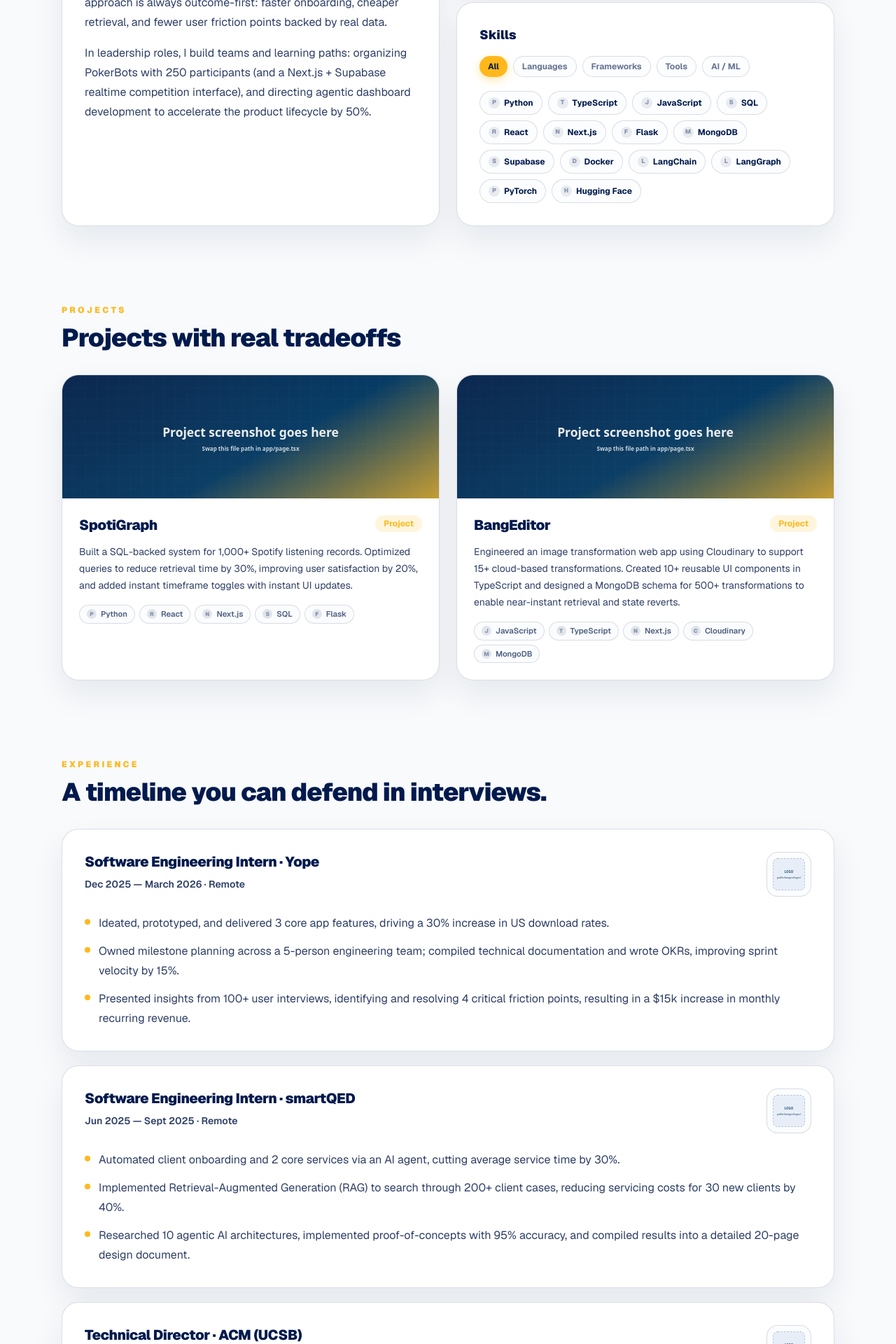
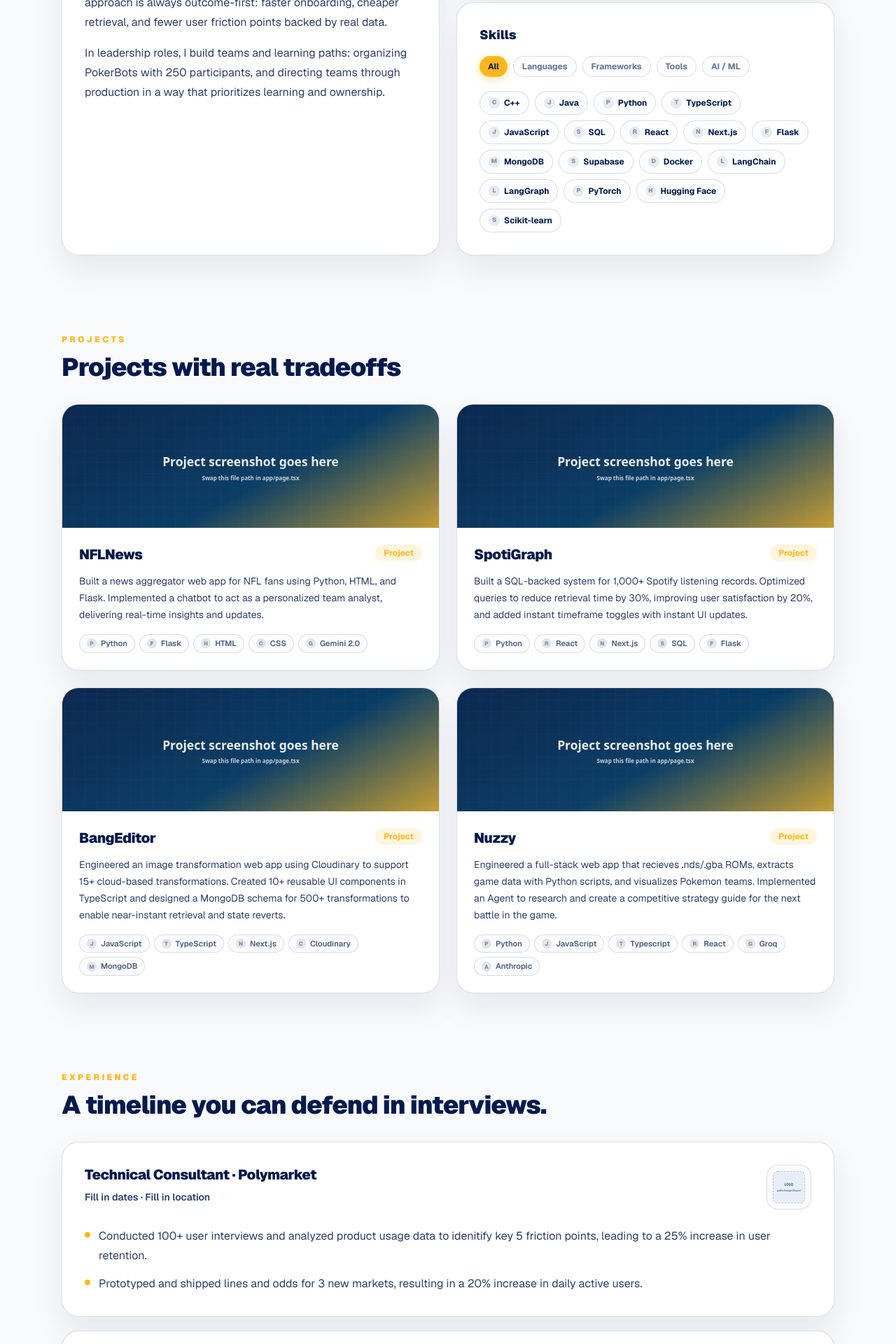
Before and after one commit to Mitul-Marimuthu/Portfolio, a Next.js app: page / in a window 1280 px wide. Shown: the part 1340-3260 px from the top of the page at 70% size. Built offline with nearby package versions, Linux system fonts and the light colour scheme.

Commit message:
added more to the page

```diff
--- a/app/page.tsx
+++ b/app/page.tsx
@@ -182,15 +182,14 @@
                 </p>
                 <p>
                   I focus on building agentic AI and data-driven web features end
-                  to end—turning prototypes into shipped product work. My
+                  to end - turning prototypes into shipped product work. My
                   approach is always outcome-first: faster onboarding, cheaper
                   retrieval, and fewer user friction points backed by real data.
                 </p>
                 <p>
                   In leadership roles, I build teams and learning paths: organizing
-                  PokerBots with 250 participants (and a Next.js + Supabase
-                  realtime competition interface), and directing agentic dashboard
-                  development to accelerate the product lifecycle by 50%.
+                  PokerBots with 250 participants, and directing teams through production
+                  in a way that prioritizes learning and ownership.
                 </p>
               </div>
             </div>
@@ -234,6 +233,13 @@
 
           <div className="grid gap-6 lg:grid-cols-2">
             <ProjectCard
+              title="NFLNews"
+              description="Built a news aggregator web app for NFL fans using Python, HTML, and Flask. Implemented a chatbot to act as a personalized team analyst, delivering real-time insights and updates."
+              tech={["Python", "Flask", "HTML", "CSS", "Gemini 2.0"]}
+              imageSrc="/images/project-placeholder.svg"
+              imageAlt="NFLNews screenshot"
+            />
+            <ProjectCard
               title="SpotiGraph"
               description="Built a SQL-backed system for 1,000+ Spotify listening records. Optimized queries to reduce retrieval time by 30%, improving user satisfaction by 20%, and added instant timeframe toggles with instant UI updates."
               tech={["Python", "React", "Next.js", "SQL", "Flask"]}
@@ -246,6 +252,13 @@
               tech={["JavaScript", "TypeScript", "Next.js", "Cloudinary", "MongoDB"]}
               imageSrc="/images/project-placeholder.svg"
               imageAlt="BangEditor screenshot"
+            />
+            <ProjectCard
+              title="Nuzzy"
+              description="Engineered a full-stack web app that recieves .nds/.gba ROMs, extracts game data with Python scripts, and visualizes Pokemon teams. Implemented an Agent to research and create a competitive strategy guide for the next battle in the game."
+              tech={["Python", "JavaScript", "Typescript", "React", "Groq", "Anthropic"]}
+              imageSrc="/images/project-placeholder.svg"
+              imageAlt="Nuzzy screenshot"
             />
           </div>
         </section>
@@ -263,6 +276,16 @@
 
           <div className="grid gap-5">
             {[
+              {
+                title: "Technical Consultant · Polymarket",
+                meta: "Fill in dates · Fill in location",
+                logoSrc: "/images/experience-logo-placeholder.svg",
+                logoAlt: "Polymarket",
+                bullets: [
+                  "Conducted 100+ user interviews and analyzed product usage data to idenitify key 5 friction points, leading to a 25% increase in user retention.",
+                  "Prototyped and shipped lines and odds for 3 new markets, resulting in a 20% increase in daily active users.",
+                ],
+              },
               {
                 title: "Software Engineering Intern · Yope",
                 meta: "Dec 2025 — March 2026 · Remote",
--- a/components/skills-section.tsx
+++ b/components/skills-section.tsx
@@ -11,6 +11,8 @@
 ];
 
 const skills = [
+  { name: "C++", category: "languages" },
+  { name: "Java", category: "languages" },
   { name: "Python", category: "languages" },
   { name: "TypeScript", category: "languages" },
   { name: "JavaScript", category: "languages" },
@@ -25,6 +27,7 @@
   { name: "LangGraph", category: "ai" },
   { name: "PyTorch", category: "ai" },
   { name: "Hugging Face", category: "ai" },
+  { name: "Scikit-learn", category: "ai" },
 ];
 
 export function SkillsSection() {
```
